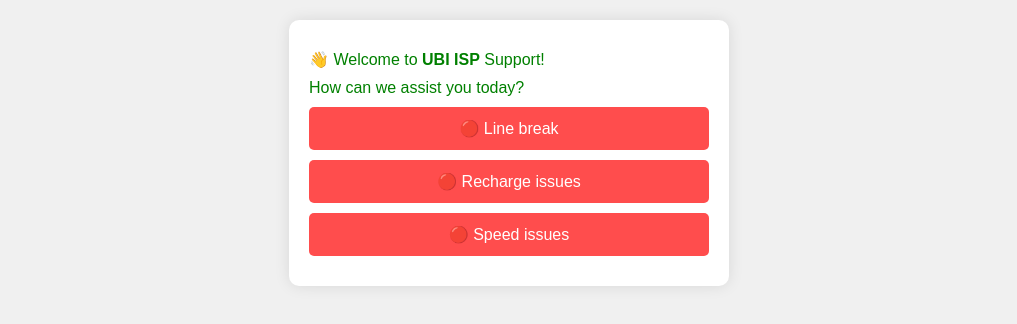
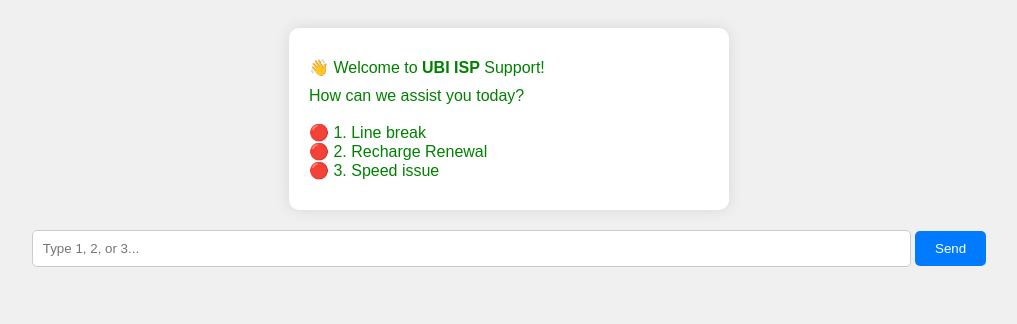
Before and after one commit to unitednetwork2/testing-, a plain HTML site: page index.html in a window 1280 px wide. Shown: the whole page, without its empty margins (131-1148 px from the left). Drawn offline with Linux system fonts and the light colour scheme.

Commit message:
Update index.html
UBI

```diff
--- a/index.html
+++ b/index.html
@@ -4,7 +4,7 @@
   <meta charset="UTF-8">
   <title>UBI ISP Support Chatbot</title>
   <style>
-    body { font-family: Arial, sans-serif; background: #f0f0f0; margin: 0; padding: 20px; }
+    body { font-family: Arial, sans-serif; background: #f0f0f0; padding: 20px; }
     #chatbox {
       background: #fff;
       padding: 20px;
@@ -16,58 +16,78 @@
     .message { margin: 10px 0; }
     .bot { color: green; }
     .user { color: blue; text-align: right; }
-    .btn-option {
-      display: block;
-      width: 100%;
-      margin: 10px 0;
-      padding: 12px;
-      background-color: #ff4d4d;
+    input[type="text"] {
+      width: 70%;
+      padding: 10px;
+      border: 1px solid #ccc;
+      border-radius: 5px;
+    }
+    button {
+      padding: 10px 20px;
+      border: none;
+      background: #007BFF;
       color: white;
-      font-size: 16px;
-      border: none;
       border-radius: 5px;
       cursor: pointer;
     }
-    .btn-option:hover {
-      background-color: #cc0000;
-    }
+    button:hover { background: #0056b3; }
+    .center { text-align: center; margin-top: 20px; }
   </style>
 </head>
 <body>
 
 <div id="chatbox">
   <div class="message bot">👋 Welcome to <strong>UBI ISP</strong> Support!</div>
-  <div class="message bot">How can we assist you today?</div>
+  <div class="message bot">
+    How can we assist you today? <br><br>
+    🔴 1. Line break<br>
+    🔴 2. Recharge Renewal<br>
+    🔴 3. Speed issue
+  </div>
+</div>
 
-  <button class="btn-option" onclick="handleChoice('line')">🔴 Line break</button>
-  <button class="btn-option" onclick="handleChoice('recharge')">🔴 Recharge issues</button>
-  <button class="btn-option" onclick="handleChoice('speed')">🔴 Speed issues</button>
+<div class="center">
+  <input type="text" id="userInput" placeholder="Type 1, 2, or 3...">
+  <button onclick="sendMessage()">Send</button>
 </div>
 
 <script>
-function appendMessage(content, type) {
+function sendMessage() {
+  const inputBox = document.getElementById('userInput');
+  const input = inputBox.value.trim().toLowerCase();
   const chatbox = document.getElementById('chatbox');
-  const msg = document.createElement('div');
-  msg.className = `message ${type}`;
-  msg.innerText = content;
-  chatbox.appendChild(msg);
-  chatbox.scrollTop = chatbox.scrollHeight;
-}
 
-function handleChoice(option) {
-  if (option === 'line') {
-    appendMessage("You selected: Line break", 'user');
-    appendMessage("🔴 We are sorry about the line break. Our technical team is working on it.", 'bot');
-  } else if (option === 'recharge') {
-    appendMessage("You selected: Recharge issues", 'user');
-    appendMessage("🔴 Redirecting you to the Recharge Portal... ⏳", 'bot');
+  if (!input) return;
+
+  // Display user message
+  const userMessage = document.createElement('div');
+  userMessage.className = 'message user';
+  userMessage.innerText = inputBox.value;
+  chatbox.appendChild(userMessage);
+
+  // Prepare bot response
+  const botMessage = document.createElement('div');
+  botMessage.className = 'message bot';
+
+  if (input === '1' || input.includes('line')) {
+    botMessage.innerText = "🔴 We are sorry about the line break. Our technical team is working on it.";
+  } else if (input === '2' || input.includes('recharge') || input.includes('renewal')) {
+    botMessage.innerText = "🔴 Redirecting you to the Recharge Portal...";
+    chatbox.appendChild(botMessage);
     setTimeout(() => {
       window.location.href = "https://customer.ubiinternet.com/Customer/Default.aspx";
     }, 2000);
-  } else if (option === 'speed') {
-    appendMessage("You selected: Speed issues", 'user');
-    appendMessage("🔴 Sorry for the speed issue. Please restart your router. If it continues, contact support.", 'bot');
+    inputBox.value = "";
+    return;
+  } else if (input === '3' || input.includes('speed')) {
+    botMessage.innerText = "🔴 Sorry for the speed issue. Please restart your router. If it continues, contact support.";
+  } else {
+    botMessage.innerText = "❌ Sorry, I didn't understand. Please type:\n1 - Line break\n2 - Recharge Renewal\n3 - Speed issue.";
   }
+
+  chatbox.appendChild(botMessage);
+  inputBox.value = "";
+  chatbox.scrollTop = chatbox.scrollHeight;
 }
 </script>
 
```
